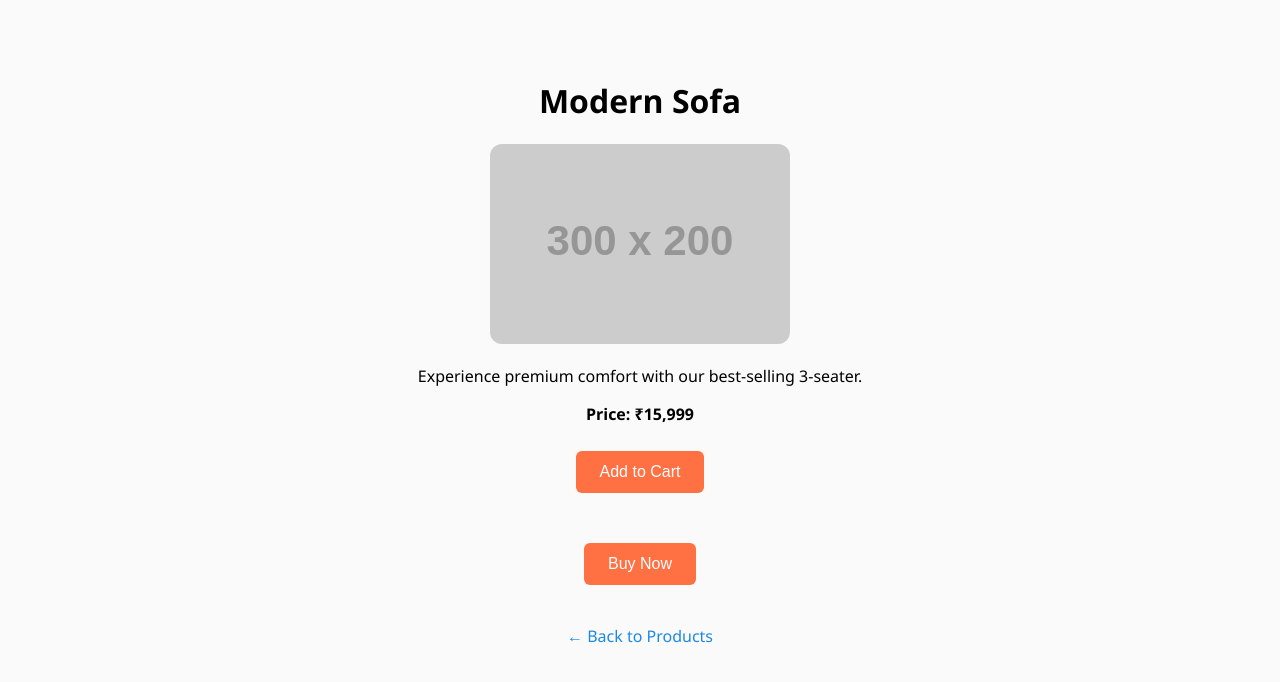
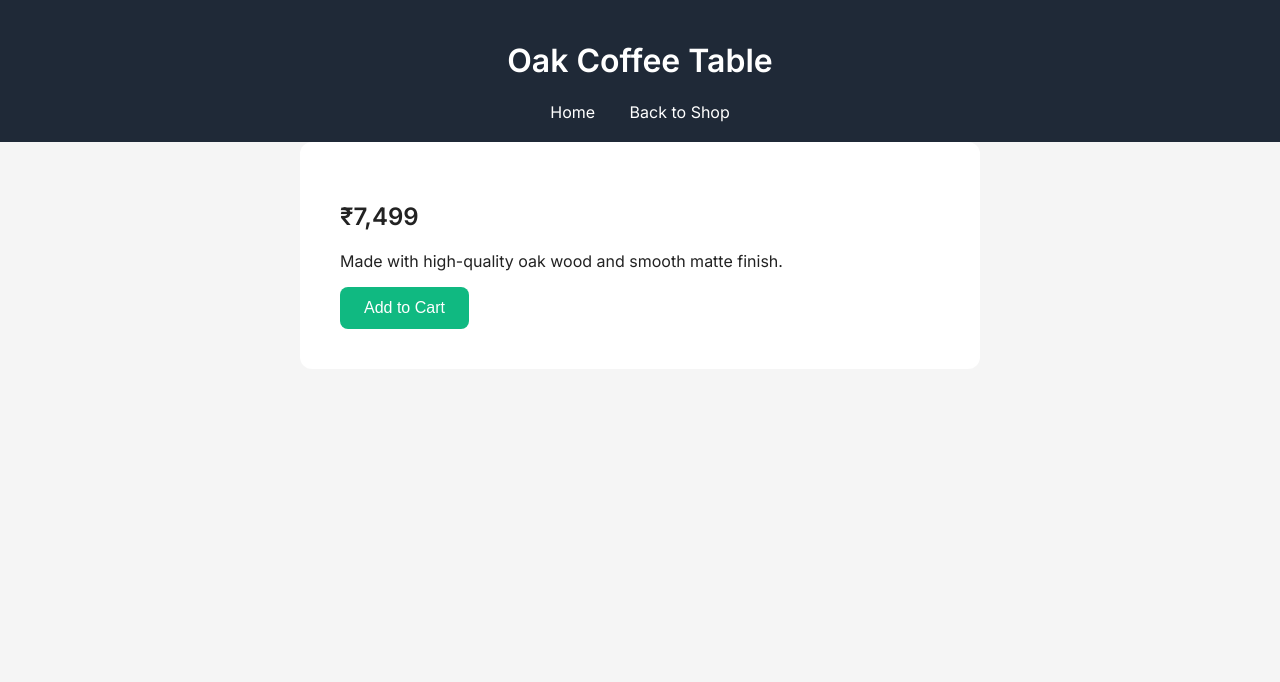
Before and after one commit to ishagupta113/OnlineFurniturestore, a plain HTML site: page product-detail.html in a window 1280 px wide. Drawn offline with Linux system fonts and the light colour scheme; placeholder pictures from the web are drawn by us.

Commit message:
Update product-detail.html

```diff
--- a/product-detail.html
+++ b/product-detail.html
@@ -1,63 +1,75 @@
 <!DOCTYPE html>
 <html lang="en">
 <head>
-  <meta charset="UTF-8">
-  <title>Product Detail | FurniWorld</title>
+  <meta charset="UTF-8" />
+  <meta name="viewport" content="width=device-width, initial-scale=1.0" />
+  <title>Oak Coffee Table | Urban Living</title>
+  <link href="https://fonts.googleapis.com/css2?family=Inter:wght@400;600&display=swap" rel="stylesheet">
+  <style>
+    body {
+      font-family: 'Inter', sans-serif;
+      margin: 0;
+      padding: 0;
+      background: #f5f5f5;
+      color: #222;
+    }
+    header {
+      background-color: #1f2937;
+      color: white;
+      padding: 20px;
+      text-align: center;
+    }
+    nav a {
+      color: white;
+      margin: 0 15px;
+      text-decoration: none;
+    }
+    .container {
+      padding: 40px;
+      max-width: 600px;
+      margin: auto;
+      background: #fff;
+      border-radius: 12px;
+    }
+    .btn {
+      background-color: #10b981;
+      color: white;
+      padding: 12px 24px;
+      border: none;
+      border-radius: 8px;
+      cursor: pointer;
+      font-size: 16px;
+    }
+  </style>
 
   <!-- Google Tag Manager -->
   <script>(function(w,d,s,l,i){w[l]=w[l]||[];w[l].push({'gtm.start':
   new Date().getTime(),event:'gtm.js'});var f=d.getElementsByTagName(s)[0],
   j=d.createElement(s),dl=l!='dataLayer'?'&l='+l:'';j.async=true;j.src=
   'https://www.googletagmanager.com/gtm.js?id='+i+dl;f.parentNode.insertBefore(j,f);
-  })(window,document,'script','dataLayer','GTM-PVPNKLX2');</script>
+  })(window,document,'script','dataLayer','GTM-W2CMVZDZ');</script>
   <!-- End Google Tag Manager -->
-
-  <style>
-    body {
-      font-family: 'Segoe UI', sans-serif;
-      background-color: #fafafa;
-      padding: 50px;
-      text-align: center;
-    }
-    img {
-      width: 300px;
-      border-radius: 12px;
-    }
-    button {
-      padding: 12px 24px;
-      margin: 10px;
-      font-size: 16px;
-      background-color: #ff7043;
-      border: none;
-      border-radius: 6px;
-      color: white;
-      cursor: pointer;
-    }
-    button:hover {
-      background-color: #f4511e;
-    }
-    a {
-      display: block;
-      margin-top: 30px;
-      color: #1e88e5;
-      text-decoration: none;
-    }
-  </style>
 </head>
 <body>
-  <!-- Google Tag Manager (noscript) -->
-  <noscript><iframe src="https://www.googletagmanager.com/ns.html?id=GTM-PVPNKLX2"
-  height="0" width="0" style="display:none;visibility:hidden"></iframe></noscript>
-  <!-- End Google Tag Manager (noscript) -->
 
-  <h1>Modern Sofa</h1>
-  <img src="https://via.placeholder.com/300x200" alt="Sofa">
-  <p>Experience premium comfort with our best-selling 3-seater.</p>
-  <p><strong>Price: ₹15,999</strong></p>
+<!-- Google Tag Manager (noscript) -->
+<noscript><iframe src="https://www.googletagmanager.com/ns.html?id=GTM-W2CMVZDZ"
+height="0" width="0" style="display:none;visibility:hidden"></iframe></noscript>
+<!-- End Google Tag Manager (noscript) -->
 
-  <button id="addToCartBtn">Add to Cart</button>
-  <a href="checkout.html"><button>Buy Now</button></a>
+<header>
+  <h1>Oak Coffee Table</h1>
+  <nav>
+    <a href="index.html">Home</a>
+    <a href="products.html">Back to Shop</a>
+  </nav>
+</header>
 
-  <a href="products.html">← Back to Products</a>
+<div class="container">
+  <h2>₹7,499</h2>
+  <p>Made with high-quality oak wood and smooth matte finish.</p>
+  <a href="checkout.html"><button class="btn" id="addToCartBtn">Add to Cart</button></a>
+</div>
+
 </body>
 </html>
```
